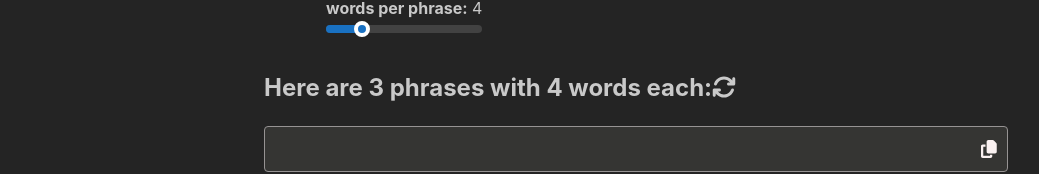
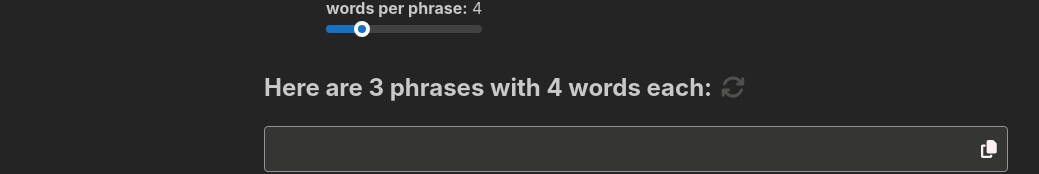
Before and after one commit to rotarydialer/diceware.org, a React (Create React App) app: page / in a window 1280 px wide. Shown: the part 183-357 px from the top of the page, without its empty margins (4-1043 px from the left). Built offline with nearby package versions, Linux system fonts and the light colour scheme.

Commit message:
style: refresh icon

```diff
--- a/src/index.css
+++ b/src/index.css
@@ -125,6 +125,15 @@ a:visited {
   cursor: pointer;
 }
 
+.refresh-icon {
+  margin-left: 0.36em;
+  color: #50504d;
+}
+
+.refresh-icon :hover {
+  color: rgb(171, 227, 241);
+}
+
 footer {
   color:  #999;
   margin-left: 2rem;
```
